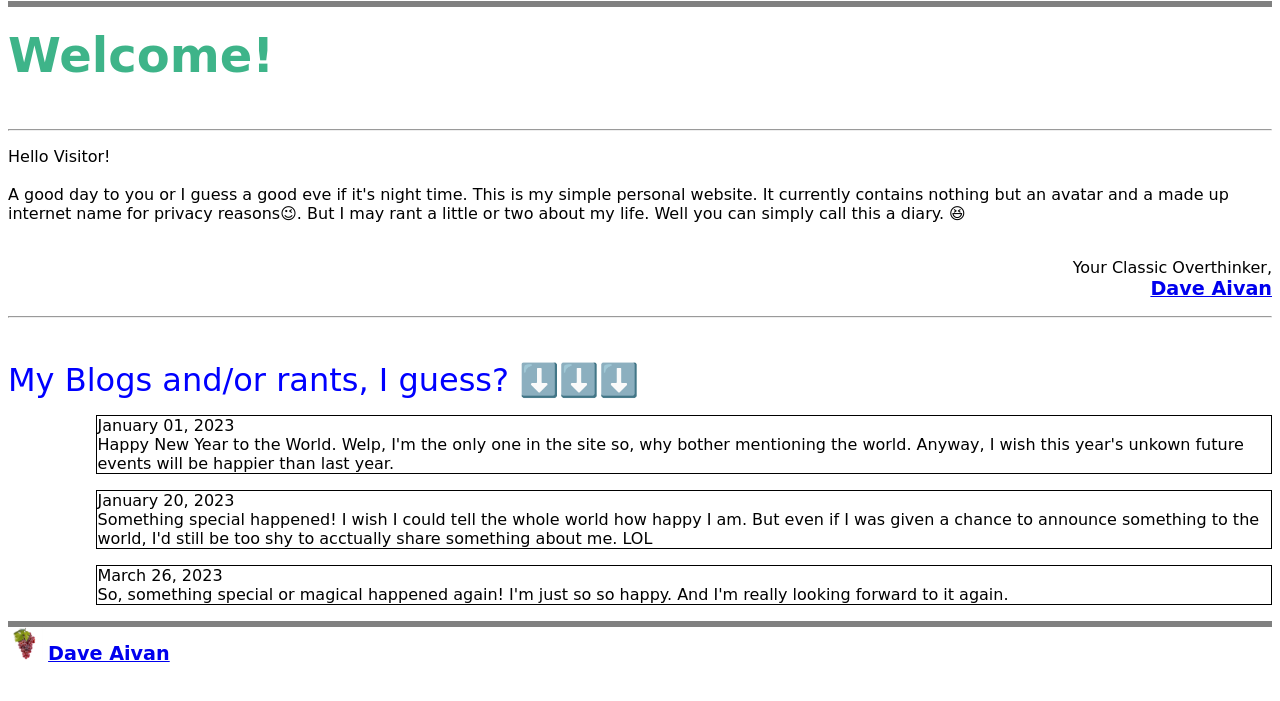
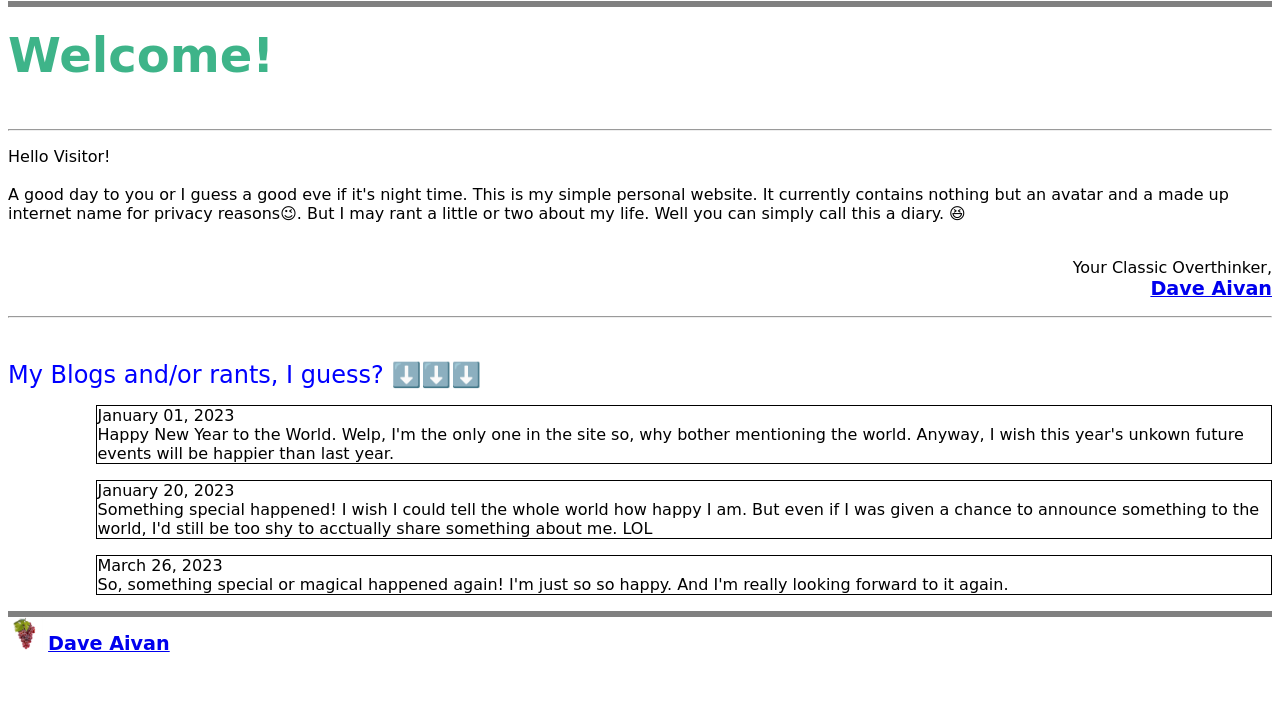
Before and after one commit to Grapes7/Bloggerist-daveaivan, a plain HTML site: page index.html in a window 1280 px wide. Shown: the part 79-780 px from the top of the page. Drawn offline with Linux system fonts and the light colour scheme.

Commit message:
Update index.html

```diff
--- a/index.html
+++ b/index.html
@@ -36,7 +36,7 @@
 <hr />
 <br/>
 <p> <font color = "Blue
-" size = "6"> My Blogs and/or rants, I guess? ⬇️⬇️⬇️ </font>
+" size = "5"> My Blogs and/or rants, I guess? ⬇️⬇️⬇️ </font>
 </p>
 
 <p style = "margin-left: 7%; border:1px solid black;"> January 01, 2023
```
